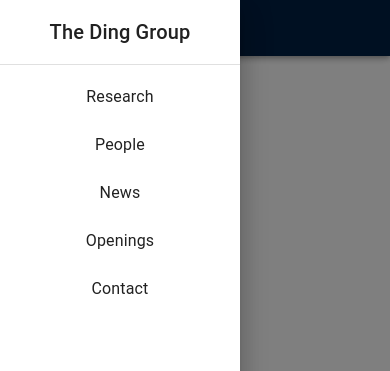
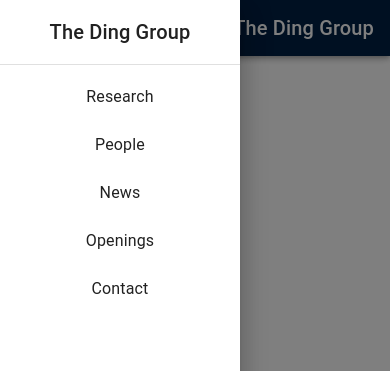
Before and after one commit to xbh0403/DingGroup, a React (Create React App) app in the folder client/: page / in a window 390 px wide. Both pictures are taken after a click on the button "open drawer". Shown: the top 371 px of the page. Built offline with nearby package versions, Linux system fonts and the light colour scheme.

Commit message:
Responsive nav bar

```diff
--- a/client/src/components/Navbar.css
+++ /dev/null
@@ -1,4 +0,0 @@
-.center {
-    margin-left: auto;
-    margin-right: auto;
-  }
--- a/client/src/components/Navbar.js
+++ b/client/src/components/Navbar.js
@@ -1,43 +1,99 @@
 import * as React from 'react';
 import AppBar from '@mui/material/AppBar';
 import Box from '@mui/material/Box';
+import Divider from '@mui/material/Divider';
+import Drawer from '@mui/material/Drawer';
+import IconButton from '@mui/material/IconButton';
+import List from '@mui/material/List';
+import ListItem from '@mui/material/ListItem';
+import ListItemButton from '@mui/material/ListItemButton';
+import ListItemText from '@mui/material/ListItemText';
+import MenuIcon from '@mui/icons-material/Menu';
 import Toolbar from '@mui/material/Toolbar';
 import Typography from '@mui/material/Typography';
+import Button from '@mui/material/Button';
+import AlignHorizontalLeftIcon from '@mui/icons-material/AlignHorizontalLeft';
 import { Stack, Link } from '@mui/material';
-import logo from '../images/UBC-logo-2018-fullsig-blue-rgb72.jpg'
+import ReadMoreIcon from '@mui/icons-material/ReadMore';
+import { createTheme } from '@mui/material/styles';
+// import logo from '../images/UBC-logo-2018-fullsig-blue-rgb72.jpg'
+import logo from '../images/UBC-logo-2018-fullsig-white-rgb72.png';
+
+const drawerWidth = 240;
+const navItems = ['Research', 'People', 'News', 'Openings', 'Contact'];
+
 
 export default function Navbar() {
+  const [mobileOpen, setMobileOpen] = React.useState(false);
+
+  const handleDrawerToggle = () => {
+    setMobileOpen(!mobileOpen);
+  };
+
+  const drawer = (
+    <Box onClick={handleDrawerToggle} sx={{ textAlign: 'center' }}>
+      <Typography variant="h6" sx={{ my: 2 }}>
+        The Ding Group
+      </Typography>
+      <Divider />
+      <List>
+        {navItems.map((item) => (
+          <ListItem key={item} disablePadding>
+            <ListItemButton sx={{ textAlign: 'center' }}>
+              <ListItemText primary={item} />
+            </ListItemButton>
+          </ListItem>
+        ))}
+      </List>
+    </Box>
+  );
+
+//   const container = window !== undefined ? () => window().document.body : undefined;
+
   return (
-    <Box sx={{ flexGrow: 1 }}>
-      <Link href="https://www.ubc.ca">
-          <img src={logo} alt="example" />
-      </Link>
-      <AppBar position="static" sx={{ bgcolor: "#02145" }}>
-        <Toolbar>
-          <Typography variant="h6" noWrap component="a" href="/"
-            sx={{ color: 'inherit', textDecoration: 'none',}}
-          >The Ding Group Logo
+    <Box sx={{ display: 'flex' }}>
+      <AppBar component="nav" sx={{bgcolor:"#002145"}}>
+        <Toolbar style={{display:"flex", justifyContent:"space-between"}}>
+          <IconButton
+            color="inherit"
+            aria-label="open drawer"
+            edge="start"
+            onClick={handleDrawerToggle}
+            sx={{ mr: 2, display: { sm: 'none' } }}
+          >
+          <ReadMoreIcon />
+          </IconButton>
+          <Typography variant="h6" component="div">
+            The Ding Group
           </Typography>
-          <Box sx={{ flexGrow: 1 }} />
-            <Box sx={{ display: { xs: 'none', md: 'flex' } }}>
-              <Stack direction="row" justifyContent="center" alignItems="center"spacing={2}>
-                <Typography variant="h6" noWrap component="a" href="/Research"
-                  sx={{color: 'inherit', textDecoration: 'none',}}
-                >Research
-                </Typography>
-                <Typography
-                  variant="h6" noWrap component="a" href="/People"
-                  sx={{ color: 'inherit', textDecoration: 'none', }}
-                >People
-                </Typography>
-                <Typography variant="h6" noWrap component="a" href="/Contact"
-                  sx={{ color: 'inherit', textDecoration: 'none', }}
-                >Contact
-                </Typography>
-              </Stack>
-            </Box>
+          <Box sx={{ display: { xs: 'none', sm: 'block' } }}>
+            {navItems.map((item) => (
+              <Button key={item} sx={{ color: '#fff' }}>
+                {item}
+              </Button>
+            ))}
+          </Box>
         </Toolbar>
       </AppBar>
+      <Box component="nav">
+        <Drawer
+          variant="temporary"
+          open={mobileOpen}
+          onClose={handleDrawerToggle}
+          ModalProps={{
+            keepMounted: true, // Better open performance on mobile.
+          }}
+          sx={{
+            display: { xs: 'block', sm: 'none' },
+            '& .MuiDrawer-paper': { boxSizing: 'border-box', width: drawerWidth },
+          }}
+        >
+          {drawer}
+        </Drawer>
+      </Box>
+      <Box component="main" sx={{ p: 3 }}>
+        <Toolbar />
+      </Box>
     </Box>
   );
 }
--- a/client/src/components/Navbar_2.js
+++ /dev/null
@@ -1,103 +0,0 @@
-import * as React from 'react';
-import AppBar from '@mui/material/AppBar';
-import Box from '@mui/material/Box';
-import Divider from '@mui/material/Divider';
-import Drawer from '@mui/material/Drawer';
-import IconButton from '@mui/material/IconButton';
-import List from '@mui/material/List';
-import ListItem from '@mui/material/ListItem';
-import ListItemButton from '@mui/material/ListItemButton';
-import ListItemText from '@mui/material/ListItemText';
-import MenuIcon from '@mui/icons-material/Menu';
-import Toolbar from '@mui/material/Toolbar';
-import Typography from '@mui/material/Typography';
-import Button from '@mui/material/Button';
-import AlignHorizontalLeftIcon from '@mui/icons-material/AlignHorizontalLeft';
-import { Stack, Link } from '@mui/material';
-import ReadMoreIcon from '@mui/icons-material/ReadMore';
-import { createTheme } from '@mui/material/styles';
-// import logo from '../images/UBC-logo-2018-fullsig-blue-rgb72.jpg'
-import logo from '../images/UBC-logo-2018-fullsig-white-rgb72.png';
-
-const drawerWidth = 240;
-const navItems = ['Research', 'People', 'News', 'Openings', 'Contact'];
-
-
-export default function Navbar() {
-  const [mobileOpen, setMobileOpen] = React.useState(false);
-
-  const handleDrawerToggle = () => {
-    setMobileOpen(!mobileOpen);
-  };
-
-  const drawer = (
-    <Box onClick={handleDrawerToggle} sx={{ textAlign: 'center' }}>
-      <Typography variant="h6" sx={{ my: 2 }}>
-        The Ding Group
-      </Typography>
-      <Divider />
-      <List>
-        {navItems.map((item) => (
-          <ListItem key={item} disablePadding>
-            <ListItemButton sx={{ textAlign: 'center' }}>
-              <ListItemText primary={item} />
-            </ListItemButton>
-          </ListItem>
-        ))}
-      </List>
-    </Box>
-  );
-
-//   const container = window !== undefined ? () => window().document.body : undefined;
-
-  return (
-    <Box sx={{ display: 'flex' }}>
-      <AppBar component="nav" sx={{bgcolor:"#002145"}}>
-        <Toolbar>
-          <IconButton
-            color="inherit"
-            aria-label="open drawer"
-            edge="start"
-            onClick={handleDrawerToggle}
-            sx={{ mr: 2, display: { sm: 'none' } }}
-          >
-          <ReadMoreIcon />
-          </IconButton>
-          <Typography
-            variant="h6"
-            component="div"
-            sx={{ flexGrow: 1, display: { xs: 'none', sm: 'block' } }}
-          >
-            DingGroup
-          </Typography>
-          <Box sx={{ display: { xs: 'none', sm: 'block' } }}>
-            {navItems.map((item) => (
-              <Button key={item} sx={{ color: '#fff' }}>
-                {item}
-              </Button>
-            ))}
-          </Box>
-        </Toolbar>
-      </AppBar>
-      <Box component="nav">
-        <Drawer
-          variant="temporary"
-          open={mobileOpen}
-          onClose={handleDrawerToggle}
-          ModalProps={{
-            keepMounted: true, // Better open performance on mobile.
-          }}
-          sx={{
-            display: { xs: 'block', sm: 'none' },
-            '& .MuiDrawer-paper': { boxSizing: 'border-box', width: drawerWidth },
-          }}
-        >
-          {drawer}
-        </Drawer>
-      </Box>
-      <Box component="main" sx={{ p: 3 }}>
-        <Toolbar />
-      </Box>
-    </Box>
-  );
-}
--- a/client/src/pages/Mainpage.js
+++ b/client/src/pages/Mainpage.js
@@ -1,11 +1,9 @@
 import React from 'react'
 import Navbar from '../components/Navbar'
-import Navbar_2 from '../components/Navbar_2'
 
 function Mainpage() {
   return (
-    // <div><Navbar/></div>
-    <div><Navbar_2/></div>
+    <div><Navbar/></div>
   )
 }
 
```
